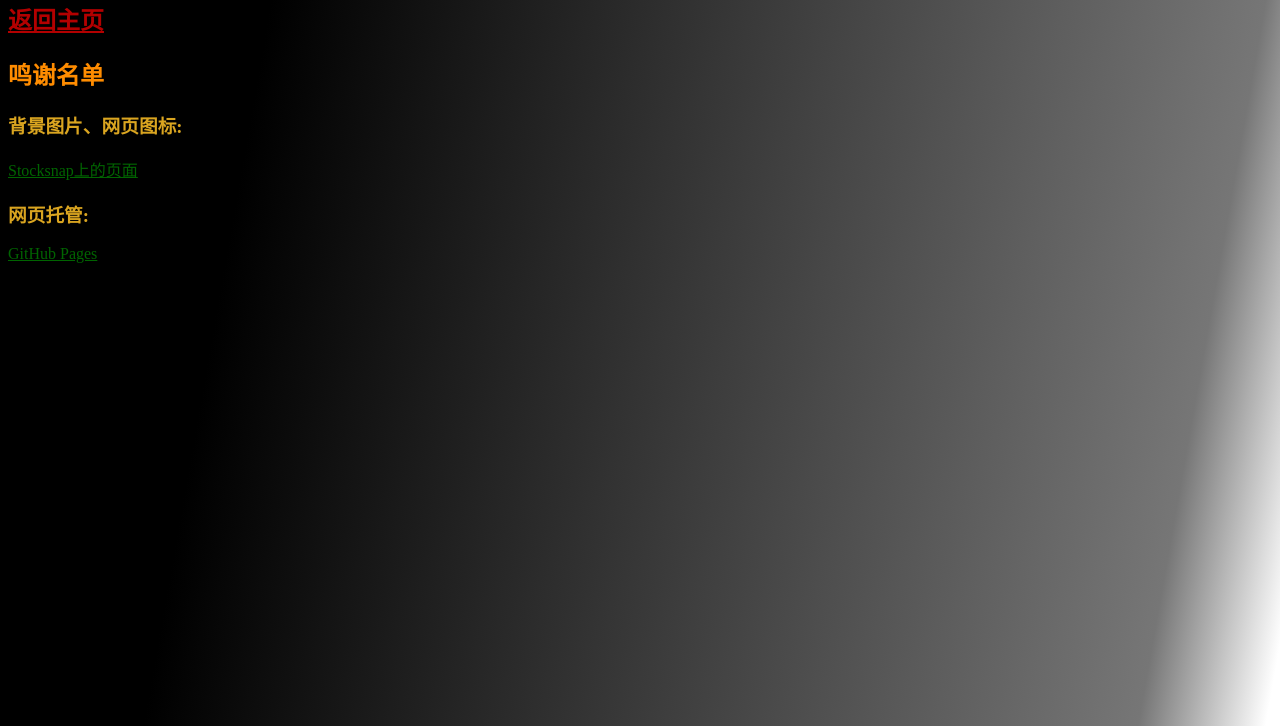
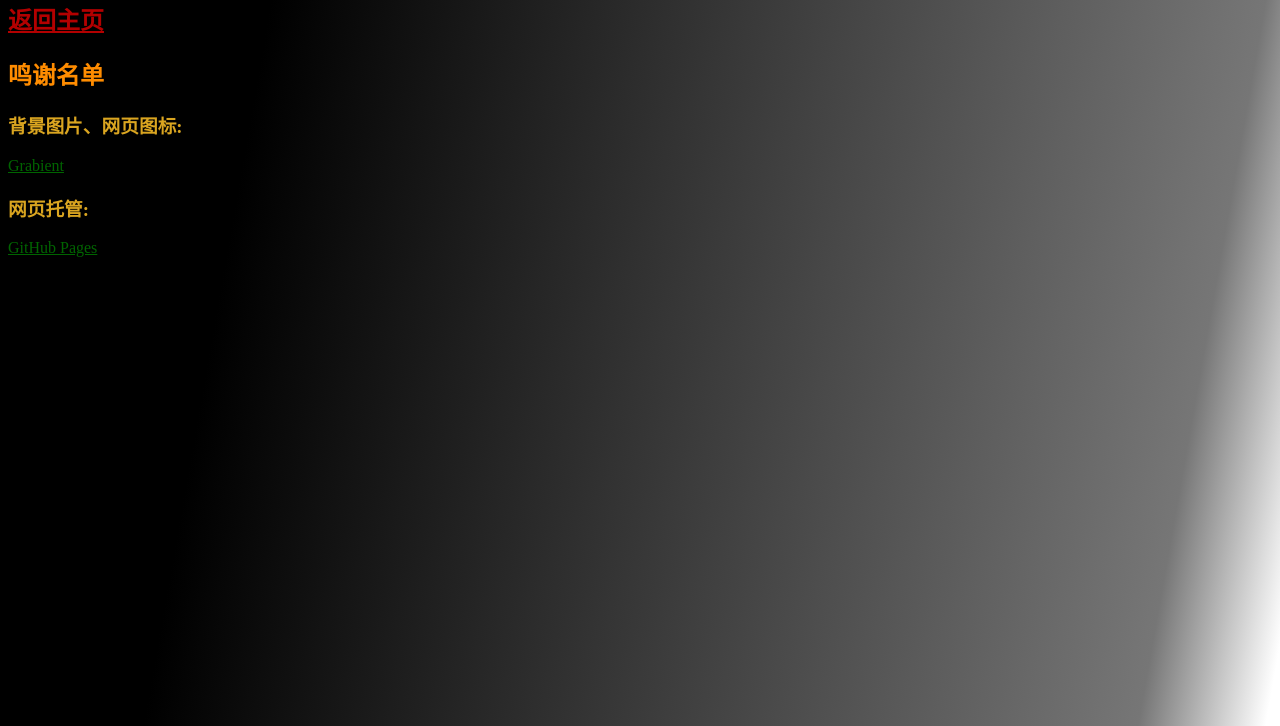
Before and after one commit to DTV48/DTV48.github.io, a plain HTML site: page html/about.html in a window 1280 px wide. Shown: the part 74-800 px from the top of the page. Drawn offline with Linux system fonts and the light colour scheme.

Commit message:
Version 4th_Repair 1st
Modification acknowledgments

```diff
--- a/html/about.html
+++ b/html/about.html
@@ -10,7 +10,7 @@
         <div>
             <h2>鸣谢名单</h2>
             <h3>背景图片、网页图标:</h3>
-            <a href="https://stocksnap.io/photo/dock-lake-U94B4HVBAO" target="_blank" rel="noopener noreferrer">Stocksnap上的页面</a>
+            <a href="https://www.grabient.com/" target="_blank" rel="noopener noreferrer">Grabient</a>
             <h3>网页托管:</h3>
             <a href="https://pages.github.com" target="_blank" rel="noopener noreferrer">GitHub Pages</a>
         </div>
```
